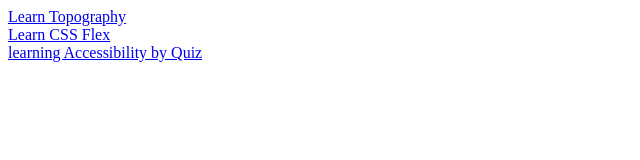
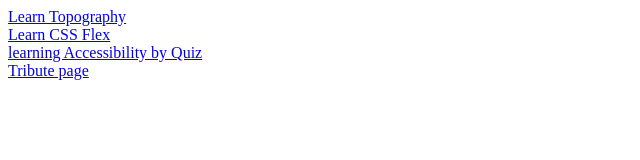
Before and after one commit to ABDELLANI-Youcef/freecodecamp_training, a plain HTML site: page index.html in a window 1280 px wide. Shown: the whole page, without its empty margins (0-640 px from the left). Drawn offline with Linux system fonts and the light colour scheme.

Commit message:
add link to the new tribute page page;.

```diff
--- a/index.html
+++ b/index.html
@@ -9,7 +9,8 @@
 <body>
   <a target="_blank" href="./Learn Typography with Nutrition Label/index.html">Learn Topography</a><br>
   <a target="_blank" href="./learning css flex box/index.html">Learn CSS Flex</a><br>
-  <a href="./Learn Accessibility by Quiz/index.html" target="_blank" rel="noopener noreferrer">learning Accessibility by Quiz</a>
+  <a href="./Learn Accessibility by Quiz/index.html" target="_blank" rel="noopener noreferrer">learning Accessibility by Quiz</a><br>
+  <a href="Tribute page/index.html" target="_blank" rel="noopener noreferrer">Tribute page</a>
 </body>
 
 </html>
```
